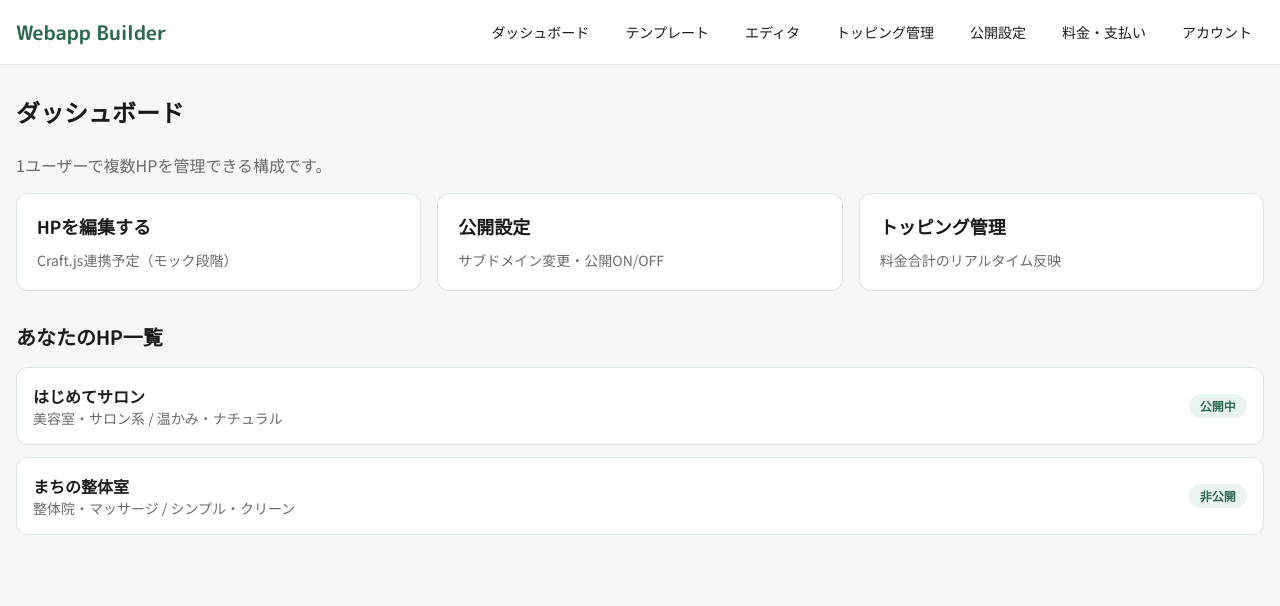
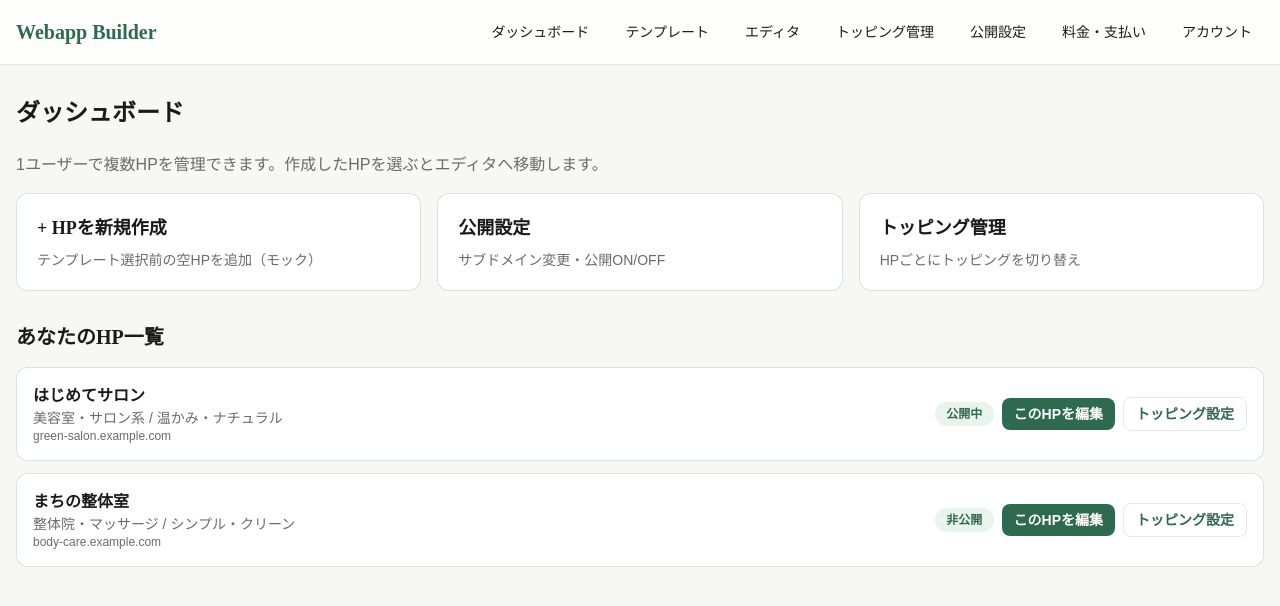
Before and after one commit to VeLoce14/HPsakusei, a Next.js app: page /dashboard in a window 1280 px wide. Shown: the top 606 px of the page. Built offline with nearby package versions, Linux system fonts and the light colour scheme.

Commit message:
feat: add site creation flow and per-site toppings management

```diff
--- a/app/(app)/dashboard/page.tsx
+++ b/app/(app)/dashboard/page.tsx
@@ -1,38 +1,63 @@
+'use client'
+
 import Link from 'next/link'
+import { useState } from 'react'
 import { AppShell } from '@/components/app-shell'
-import { mockSites } from '@/lib/mock'
+import { mockSites, type MockSite } from '@/lib/mock'
 
 export default function DashboardPage() {
+  const [sites, setSites] = useState<MockSite[]>(mockSites)
+
+  const createNewSite = () => {
+    const serial = sites.length + 1
+    const padded = String(serial).padStart(3, '0')
+    const newSite: MockSite = {
+      id: `site-${padded}`,
+      name: `新規HP ${serial}`,
+      subdomain: `new-site-${serial}`,
+      templateName: 'テンプレート未選択',
+      isPublished: false,
+      enabledToppings: []
+    }
+
+    setSites((prev) => [newSite, ...prev])
+  }
+
   return (
     <AppShell title="ダッシュボード">
-      <p className="text-subtext">1ユーザーで複数HPを管理できる構成です。</p>
+      <p className="text-subtext">1ユーザーで複数HPを管理できます。作成したHPを選ぶとエディタへ移動します。</p>
 
       <div className="mt-4 grid gap-4 md:grid-cols-3">
-        <Link href="/editor/site-001" className="card p-5 hover:bg-accent/50">
-          <h2 className="font-heading text-lg font-bold">HPを編集する</h2>
-          <p className="mt-2 text-sm text-subtext">Craft.js連携予定（モック段階）</p>
-        </Link>
+        <button onClick={createNewSite} type="button" className="card p-5 text-left hover:bg-accent/50">
+          <h2 className="font-heading text-lg font-bold">+ HPを新規作成</h2>
+          <p className="mt-2 text-sm text-subtext">テンプレート選択前の空HPを追加（モック）</p>
+        </button>
         <Link href="/publish" className="card p-5 hover:bg-accent/50">
           <h2 className="font-heading text-lg font-bold">公開設定</h2>
           <p className="mt-2 text-sm text-subtext">サブドメイン変更・公開ON/OFF</p>
         </Link>
         <Link href="/toppings" className="card p-5 hover:bg-accent/50">
           <h2 className="font-heading text-lg font-bold">トッピング管理</h2>
-          <p className="mt-2 text-sm text-subtext">料金合計のリアルタイム反映</p>
+          <p className="mt-2 text-sm text-subtext">HPごとにトッピングを切り替え</p>
         </Link>
       </div>
 
       <section className="mt-8">
         <h2 className="font-heading text-xl font-bold">あなたのHP一覧</h2>
         <div className="mt-4 grid gap-3">
-          {mockSites.map((site) => (
+          {sites.map((site) => (
             <article key={site.id} className="card p-4">
-              <div className="flex flex-wrap items-center justify-between gap-2">
+              <div className="flex flex-wrap items-center justify-between gap-3">
                 <div>
                   <h3 className="font-semibold">{site.name}</h3>
                   <p className="text-sm text-subtext">{site.templateName}</p>
+                  <p className="text-xs text-subtext">{site.subdomain}.example.com</p>
                 </div>
-                <span className="badge">{site.isPublished ? '公開中' : '非公開'}</span>
+                <div className="flex flex-wrap items-center gap-2">
+                  <span className="badge">{site.isPublished ? '公開中' : '非公開'}</span>
+                  <Link href={`/editor/${site.id}`} className="rounded-lg bg-main px-3 py-1.5 text-sm font-semibold text-white">このHPを編集</Link>
+                  <Link href={`/toppings/${site.id}`} className="rounded-lg border border-main/40 px-3 py-1.5 text-sm font-semibold text-main">トッピング設定</Link>
+                </div>
               </div>
             </article>
           ))}
--- a/app/(app)/editor/[siteId]/page.tsx
+++ b/app/(app)/editor/[siteId]/page.tsx
@@ -1,9 +1,12 @@
 'use client'
 
+import Link from 'next/link'
 import { useMemo, useState } from 'react'
+import { useParams } from 'next/navigation'
 import { AppShell } from '@/components/app-shell'
 import { useDebouncedEffect } from '@/lib/debounce'
 import { contrastRatio } from '@/lib/color'
+import { getMockSiteById } from '@/lib/mock'
 
 type Section = {
   id: string
@@ -23,6 +26,10 @@ const initialSections: Section[] = [
 ]
 
 export default function EditorPage() {
+  const params = useParams<{ siteId: string }>()
+  const siteId = params.siteId
+  const site = getMockSiteById(siteId)
+
   const [heroTitle, setHeroTitle] = useState('地域に愛される、やさしいサロン')
   const [cta, setCta] = useState('無料カウンセリングはこちら')
   const [status, setStatus] = useState<'saved' | 'unsaved' | 'saving'>('saved')
@@ -36,10 +43,10 @@ export default function EditorPage() {
       fetch('/api/autosave', {
         method: 'POST',
         headers: { 'Content-Type': 'application/json' },
-        body: JSON.stringify({ heroTitle, cta, sections })
+        body: JSON.stringify({ siteId, heroTitle, cta, sections })
       }).finally(() => setStatus('saved'))
     }
-  }, [heroTitle, cta, sections, status], 900)
+  }, [siteId, heroTitle, cta, sections, status], 900)
 
   const ratio = useMemo(() => contrastRatio(bgColor, buttonColor), [bgColor, buttonColor])
   const lowContrast = ratio < 3
@@ -61,7 +68,14 @@ export default function EditorPage() {
 
   return (
     <AppShell title="HPエディタ（MVPモック）">
-      <p className="mb-3 text-sm text-subtext">スマホ編集は可能ですが、詳細な調整はPC利用を推奨します。</p>
+      <div className="mb-3 flex flex-wrap items-center justify-between gap-2">
+        <div>
+          <p className="text-sm text-subtext">編集対象HP: <span className="font-semibold text-text">{site?.name ?? siteId}</span></p>
+          <p className="text-xs text-subtext">スマホ編集は可能ですが、詳細な調整はPC利用を推奨します。</p>
+        </div>
+        <Link href={`/toppings/${siteId}`} className="rounded-lg border border-main/40 px-3 py-1.5 text-sm font-semibold text-main">このHPのトッピング設定</Link>
+      </div>
+
       <p className="badge">保存状態: {status === 'saved' ? '保存済み' : status === 'saving' ? '保存中...' : '未保存'}</p>
 
       <div className="mt-5 grid gap-4 lg:grid-cols-2">
--- /dev/null
+++ b/app/(app)/toppings/[siteId]/page.tsx
@@ -0,0 +1,59 @@
+import Link from 'next/link'
+import { notFound } from 'next/navigation'
+import { AppShell } from '@/components/app-shell'
+import { TOPPINGS } from '@/data/toppings'
+import { getMockSiteById } from '@/lib/mock'
+import { calculateMonthlyTotal, formatYen } from '@/lib/pricing'
+
+type Props = {
+  params: Promise<{ siteId: string }>
+}
+
+export default async function SiteToppingsPage({ params }: Props) {
+  const { siteId } = await params
+  const site = getMockSiteById(siteId)
+
+  if (!site) {
+    notFound()
+  }
+
+  const price = calculateMonthlyTotal(site.enabledToppings)
+
+  return (
+    <AppShell title={`トッピング管理: ${site.name}`}>
+      <div className="card p-4">
+        <p className="text-sm text-subtext">対象HP</p>
+        <p className="mt-1 text-lg font-bold">{site.name}（{site.subdomain}.example.com）</p>
+        <p className="mt-2 text-sm text-subtext">月額合計（このHPのみ）</p>
+        <p className="mt-1 text-3xl font-bold text-main">{formatYen(price.total)} / 月</p>
+        <p className="mt-1 text-sm text-subtext">ベース {formatYen(price.base)} + トッピング {formatYen(price.toppings)}</p>
+      </div>
+
+      <div className="mt-5 grid gap-3">
+        {TOPPINGS.map((item) => (
+          <article key={item.id} className="card p-4">
+            <div className="flex flex-wrap items-start justify-between gap-4">
+              <div>
+                <h2 className="font-semibold">{item.name}</h2>
+                <p className="mt-1 text-sm text-subtext">{item.description}</p>
+                {item.note ? <p className="mt-1 text-xs text-subtext">※{item.note}</p> : null}
+              </div>
+              <div className="text-right">
+                <p className="font-bold text-main">{formatYen(item.price)} / 月</p>
+                <label className="mt-2 inline-flex items-center gap-2 text-sm">
+                  <input type="checkbox" defaultChecked={site.enabledToppings.includes(item.id)} />
+                  ON / OFF
+                </label>
+              </div>
+            </div>
+          </article>
+        ))}
+      </div>
+
+      <div className="mt-4 flex flex-wrap gap-2">
+        <Link href={`/editor/${site.id}`} className="rounded-lg bg-main px-4 py-2 text-sm font-semibold text-white">このHPを編集</Link>
+        <Link href="/toppings" className="rounded-lg border border-main/40 px-4 py-2 text-sm font-semibold text-main">HP選択に戻る</Link>
+      </div>
+    </AppShell>
+  )
+}
--- a/app/globals.css
+++ b/app/globals.css
@@ -8,6 +8,8 @@
   --color-text: #1a1a1a;
   --color-subtext: #6b6b6b;
   --color-accent: #eaf4ee;
+  --font-body: 'Hiragino Kaku Gothic ProN', 'Yu Gothic', 'Meiryo', sans-serif;
+  --font-heading: 'Yu Mincho', 'Hiragino Mincho ProN', 'MS PMincho', serif;
 }
 
 * {
--- a/app/layout.tsx
+++ b/app/layout.tsx
@@ -1,20 +1,5 @@
 import type { Metadata } from 'next'
-import { M_PLUS_Rounded_1c, Noto_Sans_JP } from 'next/font/google'
 import './globals.css'
-
-const bodyFont = Noto_Sans_JP({
-  subsets: ['latin'],
-  weight: ['400', '500', '700'],
-  display: 'swap',
-  variable: '--font-body'
-})
-
-const headingFont = M_PLUS_Rounded_1c({
-  subsets: ['latin'],
-  weight: ['400', '700', '800'],
-  display: 'swap',
-  variable: '--font-heading'
-})
 
 export const metadata: Metadata = {
   title: 'Webapp Builder',
@@ -24,7 +9,7 @@ export const metadata: Metadata = {
 export default function RootLayout({ children }: Readonly<{ children: React.ReactNode }>) {
   return (
     <html lang="ja">
-      <body className={`${bodyFont.variable} ${headingFont.variable} font-body`}>{children}</body>
+      <body className="font-body">{children}</body>
     </html>
   )
 }
--- a/lib/mock.ts
+++ b/lib/mock.ts
@@ -1,8 +1,17 @@
 import { TOPPINGS } from '@/data/toppings'
+
+export type MockSite = {
+  id: string
+  name: string
+  subdomain: string
+  templateName: string
+  isPublished: boolean
+  enabledToppings: string[]
+}
 
 export const mockUsedSubdomains = ['green-salon', 'seed-cafe', 'warm-school']
 
-export const mockSites = [
+export const mockSites: MockSite[] = [
   {
     id: 'site-001',
     name: 'はじめてサロン',
@@ -21,4 +30,8 @@ export const mockSites = [
   }
 ]
 
+export function getMockSiteById(siteId: string) {
+  return mockSites.find((site) => site.id === siteId)
+}
+
 export const mockEnabledToppingIds = TOPPINGS.slice(0, 3).map((item) => item.id)
```
Also changed, not shown: app/(app)/toppings/page.tsx (+14 -25 lines), 1 other file (tests, documents, lock files or other folders).
